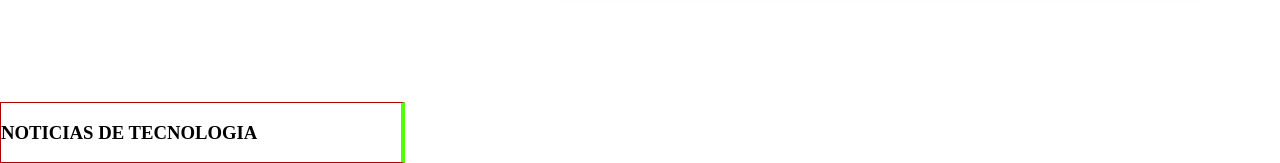
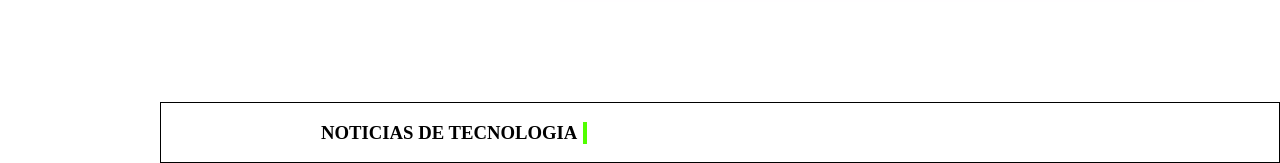
Before and after one commit to noxopio/pruebasGIt, a plain HTML site: page index.html in a window 1280 px wide. Shown: the part 826-989 px from the top of the page. Drawn offline with Linux system fonts and the light colour scheme.

Commit message:
footer mejorado

```diff
--- a/sass/_footer.scss
+++ b/sass/_footer.scss
@@ -1,27 +1,34 @@
 .footer{
     align-items: center;
-    color: rgb(0, 0, 0);
+ margin-left: 10rem;
 
     background-color: rgb(255, 255, 255);
-    border: 1px solid rgb(175, 1, 1);
+    border: 1px solid rgb(0, 0, 0);
 
+
+
+
+}
+
+.footer_-tittle{
+   margin-left: 10rem;
+    width:28ch;
+    white-space:nowrap;
     border-right: 4px solid rgb(81, 255, 0);
-
-    width:50ch;
-    white-space:nowrap;
     animation: typing  3s steps(14),
     blink .5s infinite step-end alternate;
+    overflow-wrap: break-word;
     overflow: hidden;
     text-transform: uppercase;
     transition: all 2s ease-in-out;
+
 }
-
 
 
 @keyframes typing
 {
 from{
- width: 0;
+ width:0;
 }
 }
 @keyframes blink {
```
Also changed, not shown: css/style.css, 1 other file.
